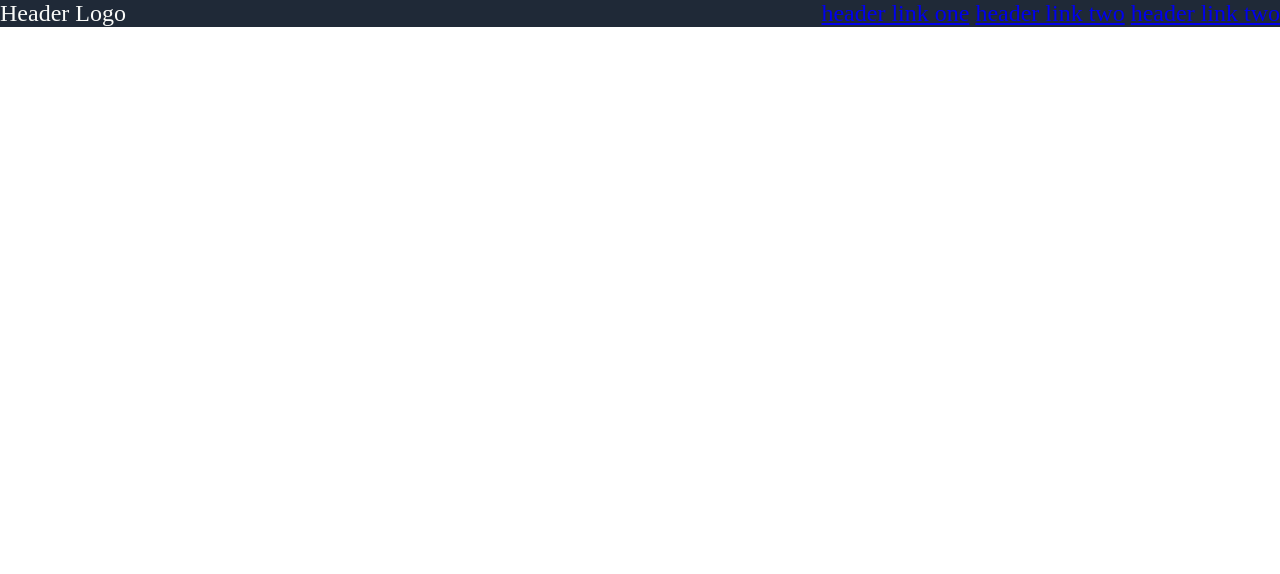
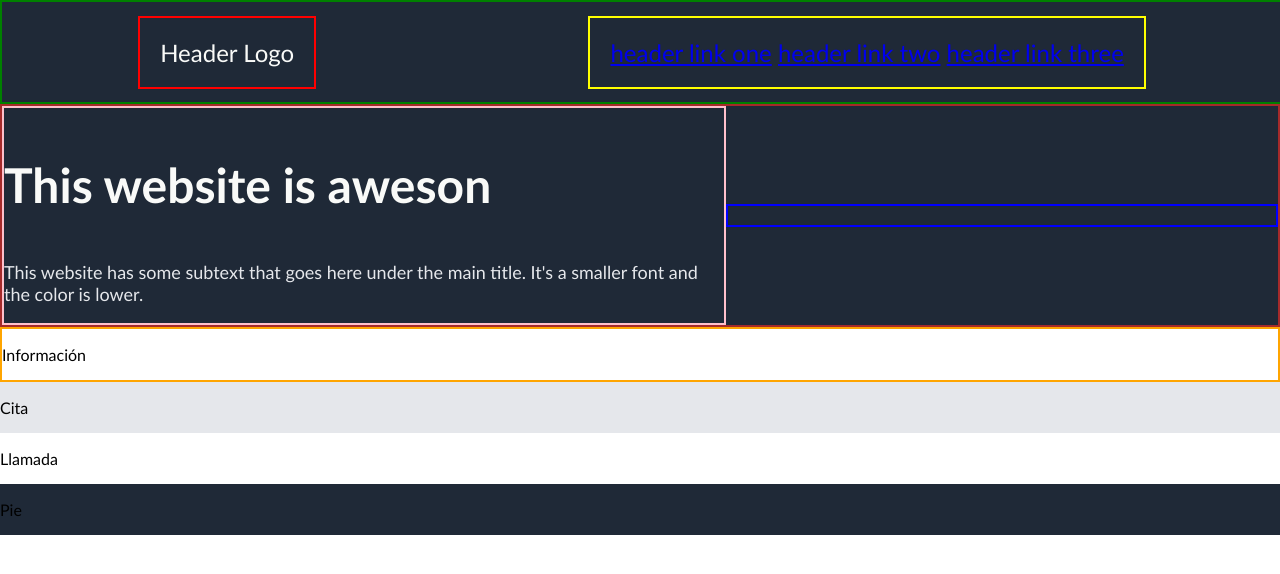
Before and after one commit to Gsus-github/odin-landing, a plain HTML site: page index.html in a window 1280 px wide. Drawn offline with Linux system fonts and the light colour scheme.

Commit message:
Va tomando forma

```diff
--- a/estilos.css
+++ b/estilos.css
@@ -1,10 +1,8 @@
-html{
-    margin: 0;
-    min-height: 100%;
-}
 body{
     display: flex;
+    flex-direction: column;
     margin: 0;
+    font-family: 'Gill Sans', 'Gill Sans MT', Calibri, 'Trebuchet MS', sans-serif;
 }
 .encabezado{
     background: #1f2937;
@@ -12,24 +10,52 @@ body{
     width: 100%;
     display: flex;
     flex-direction: row;
-    justify-content: space-between;
+    justify-content: space-around;
     align-items: center;
-    position: fixed;
     top: 0;
-
-
+    height: 100px;
+    border: 2px solid green;
 }
 .logo{
     font-size: 24px;
+    border: 2px solid red;
+    padding: 20px 20px 20px 20px;
+    margin: 10px 10px 10px 10px;
 }
 .enlaces{
     font-size: 24px;
+    border: 2px solid yellow;
+    padding: 20px 20px 20px 20px;
+    margin: 10px 10px 10px 10px;
 }
 .principal{
     background: #1f2937;
+    border: 2px solid brown;
+    color: white;
+    display: flex;
+    flex-direction: row;
+    justify-content: space-between;
+    align-items: center;
+}
+.texto_principal{
+    border: 2px solid pink;
+}
+.rotulo{
+    font-size: 48px;
+    font-weight: bold;
+    color: #f9faf8;
+}
+.texto{
+    font-size: 18px;
+    color: #e5e7eb;
+}
+.imagen{
+    border: 2px solid blue;
+    width: 50%;
 }
 .informacion{
     background: white;
+    border: 2px solid orange;
 }
 .cita{
     background: #e5e7eb;
--- a/index.html
+++ b/index.html
@@ -17,23 +17,31 @@
             <nav class="enlaces">
                 <a href="#">header link one</a>
                 <a href="#">header link two</a>
-                <a href="#">header link two</a>
+                <a href="#">header link three</a>
             </nav>
         </header>
         <section class="principal">
-
+            <div class="texto_principal">
+                <p class="rotulo">This website is aweson</p>
+                <p class="texto">This website has some subtext that goes here under the main title.
+                    It's a smaller font and the color is lower.
+                </p>
+            </div>
+            <div class="imagen">
+                <img>
+            </div>
         </section>
         <section class="informacion">
-
+            <p>Información</p>
         </section>
         <section class="cita">
-
+            <p>Cita</p>
         </section>
         <section class="llamada">
-
+            <p>Llamada</p>
         </section>
         <footer class="pie">
-
+            <p>Pie</p>
         </footer>
 
     </body>
```
